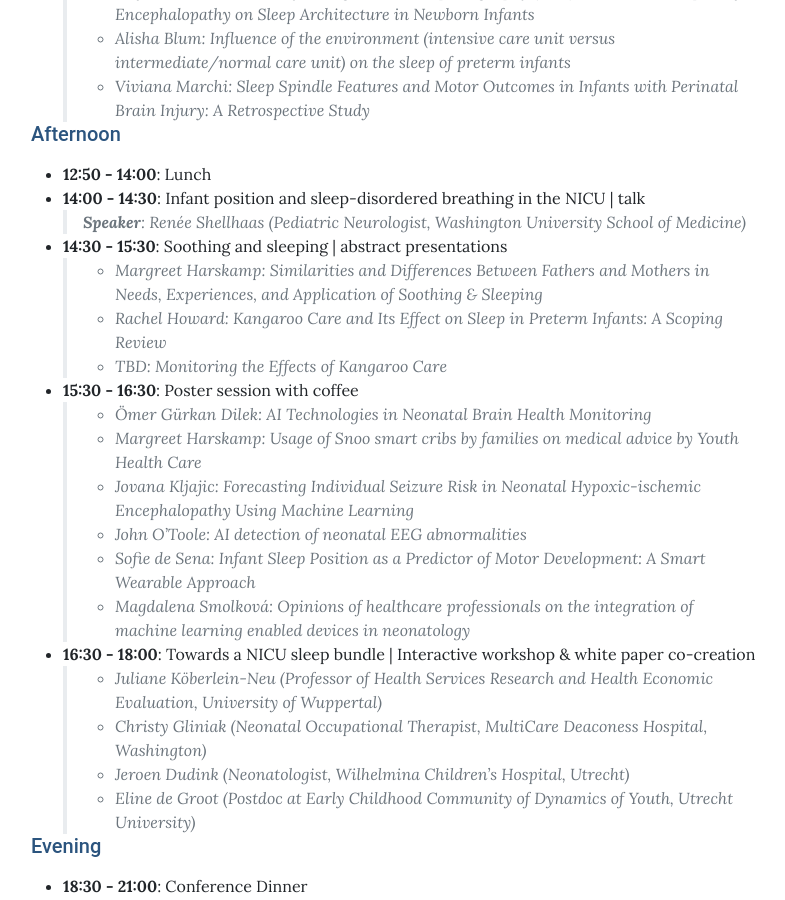
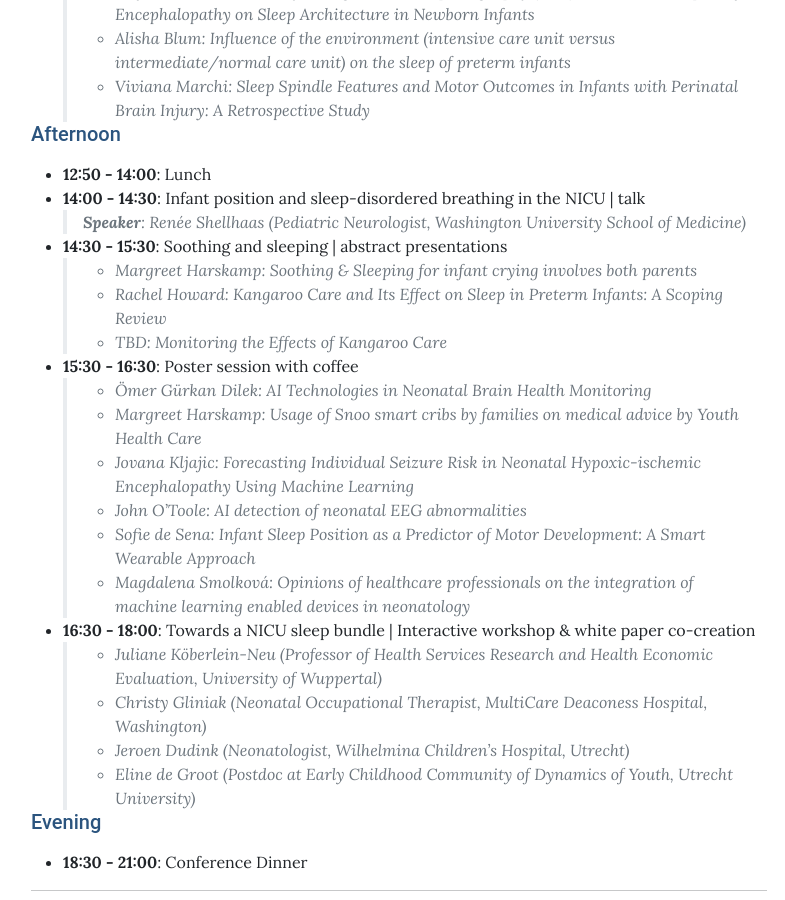
Before and after one commit to nestconf25/nestconf25.github.io, a Jekyll site: the page built from pages/program.md, in a window 1280 px wide and 900 px high, scrolled down 671 px. Shown: the whole window, without its empty margins (241-1026 px from the left). Built offline with Jekyll 4.4.1, drawn with Linux system fonts in a browser that asks for light colours.

Commit message:
Update talk title

```diff
--- a/pages/program.md
+++ b/pages/program.md
@@ -25,7 +25,7 @@ permalink: /program/
 - **14:00 - 14:30**: Infant position and sleep-disordered breathing in the NICU | talk
   >***Speaker**: Renée Shellhaas (Pediatric Neurologist, Washington University School of Medicine)*
 - **14:30 - 15:30**: Soothing and sleeping | abstract presentations
-  >- *Margreet Harskamp: Similarities and Differences Between Fathers and Mothers in Needs, Experiences, and Application of Soothing & Sleeping*
+  >- *Margreet Harskamp: Soothing & Sleeping for infant crying involves both parents*
   >- *Rachel Howard: Kangaroo Care and Its Effect on Sleep in Preterm Infants: A Scoping Review*
   >- *TBD: Monitoring the Effects of Kangaroo Care*
 <!-- Add empty line to prevent overflow of previous line -->
```
